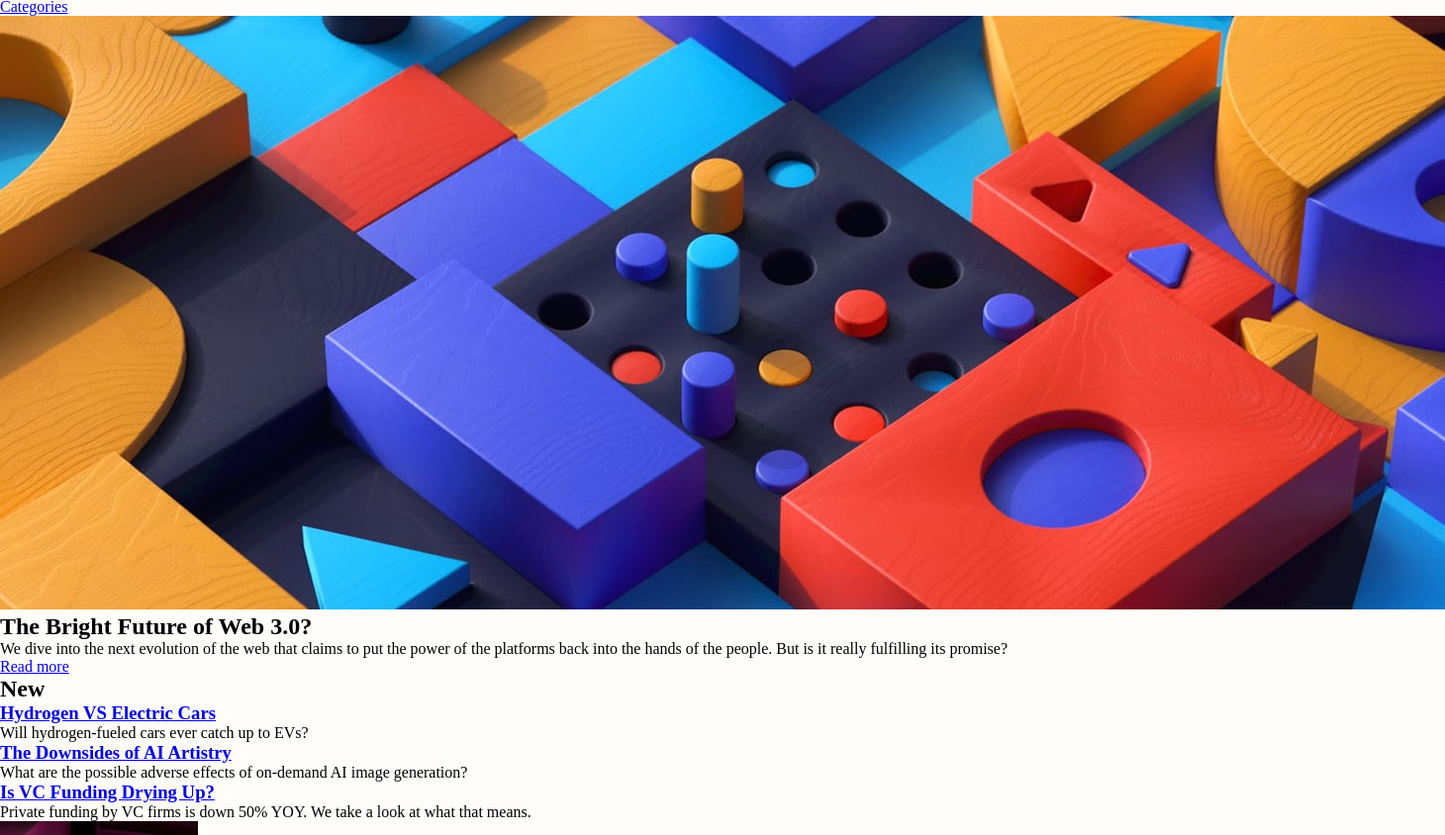
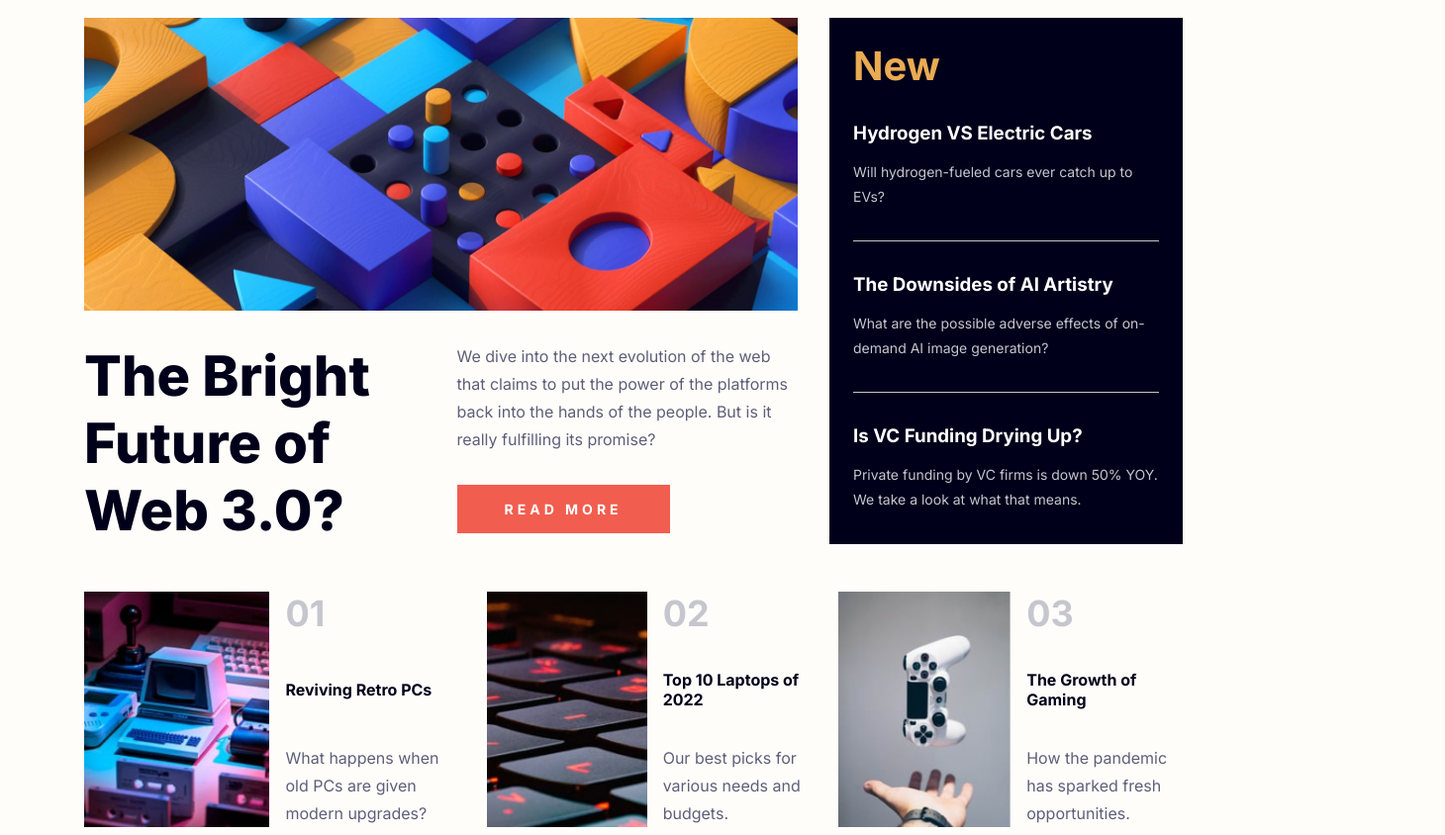
Before and after one commit to NigelDorning/frontend-mentor-news-homepage, a plain HTML site: page index.html in a window 1280 px wide. Shown: the part 118-962 px from the top of the page at 99% size, 1460 px wide, since content can reach past the window. Drawn offline with Linux system fonts and the light colour scheme.

Commit message:
Desktop styles added

```diff
--- a/index.html
+++ b/index.html
@@ -31,21 +31,27 @@
     </header>
 
     <!-- Latest articles -->
-    <section>
+    <section class="latest-articles">
       <!-- Main article -->
-      <div>
+      <div class="main">
         <picture>
           <source media="(min-width: 768px)" srcset="assets/images/image-web-3-desktop.jpg">
           <img src="assets/images/image-web-3-mobile.jpg" alt="">
         </picture>
+        <div class="main__content">
           <h1>The Bright Future of Web 3.0?</h1>
-        <p>We dive into the next evolution of the web that claims to put the power of the platforms back into the hands
+          <div>
+            <p class="main__copy">We dive into the next evolution of the web that claims to put the power of the
+              platforms back into the
+              hands
               of the people. But is it really fulfilling its promise?</p>
             <a href="#">Read more</a>
           </div>
+        </div>
+      </div>
 
       <!-- Other aticles -->
-      <div>
+      <div class="latest-articles__new">
         <h2>New</h2>
         <ul>
           <li>
@@ -71,24 +77,30 @@
     </section>
 
     <!-- Popular articles -->
-    <section>
+    <section class="popular-articles">
       <div>
         <img src="assets/images/image-retro-pcs.jpg" alt="">
+        <div class="popular-articles__content">
           <span>01</span>
           <h2>Reviving Retro PCs</h2>
           <p>What happens when old PCs are given modern upgrades?</p>
         </div>
+      </div>
       <div>
         <img src="assets/images/image-top-laptops.jpg" alt="">
+        <div class="popular-articles__content">
           <span>02</span>
           <h2>Top 10 Laptops of 2022</h2>
           <p>Our best picks for various needs and budgets.</p>
         </div>
+      </div>
       <div>
         <img src="assets/images/image-gaming-growth.jpg" alt="">
+        <div class="popular-articles__content">
           <span>03</span>
           <h2>The Growth of Gaming</h2>
           <p>How the pandemic has sparked fresh opportunities.</p>
+        </div>
       </div>
     </section>
 
--- a/style.css
+++ b/style.css
@@ -29,9 +29,167 @@ html,
 body {
     min-height: 100vh;
     background-color: var(--off-white);
+    font-family: var(--font-family);
 }
 
 main {
-    max-width: 1440px;
+    max-width: 1110px;
     margin: auto;
 }
+
+li {
+    list-style-type: none;
+}
+
+a {
+    text-decoration: none;
+    color: inherit;
+}
+
+img {
+    display: block;
+    max-width: 100%;
+}
+
+/* Header & Navigation
+   ========================================================================== */
+header,
+nav ul {
+    display: flex;
+    align-items: center;
+}
+
+header {
+    justify-content: space-between;
+    padding: 3rem 0;
+}
+
+nav ul {
+    gap: 2rem;
+}
+
+nav ul a{
+    color: var(--dark-grayish-blue);
+}
+
+/* Latest Articles
+   ========================================================================== */
+.latest-articles {
+    display: flex;
+    gap: 2rem;
+}
+
+.latest-articles .main {
+    width: 70%;
+}
+
+.latest-articles .main__content {
+    display: flex;
+    gap: 2rem;
+    margin-top: 2rem;
+}
+
+.latest-articles .main__content > * {
+    width: 50%;
+}
+
+.latest-articles .main__content h1 {
+    font-size: 3.5rem;
+    font-weight: 800;
+    color: var(--very-dark-blue);
+}
+
+.latest-articles .main__copy {
+    color: var(--dark-grayish-blue);
+    line-height: 1.75;
+}
+
+.latest-articles .main a {
+    display: inline-block;
+    background-color: var(--soft-red);
+    color: white;
+    font-weight: 700;
+    font-size: 14px;
+    text-transform: uppercase;
+    letter-spacing: .25rem;
+    padding: 1rem 3rem;
+    margin-top: 2rem;
+}
+
+.latest-articles__new {
+    width: 30%;
+    background-color: var(--very-dark-blue);
+    color: white;
+    padding: 1.5rem;
+}
+
+.latest-articles__new h2 {
+    font-size: 2.5rem;
+    color: var(--soft-orange)
+}
+
+.latest-articles__new li {
+    padding: 2rem 0;
+}
+
+.latest-articles__new li:last-child {
+    padding-bottom: 0;
+}
+
+.latest-articles__new li:not(:last-child) {
+    border-bottom: 1px solid var(--grayish-blue);
+}
+
+.latest-articles__new p {
+    font-size: 14px;
+    color: var(--grayish-blue);
+    margin-top: 1rem;
+    line-height: 1.75;
+}
+
+/* Popular Articles
+   ========================================================================== */
+.popular-articles {
+    display: flex;
+    gap: 2rem;
+    margin-top: 3rem;
+}
+
+.popular-articles > div {
+    display: flex;
+    gap: 1rem;
+}
+
+.popular-articles img {
+    width: 50%;
+}
+
+.popular-articles__content {
+    display: flex;
+    flex-flow: column;
+    justify-content: space-between;
+}
+
+.popular-articles span {
+    display: block;
+    font-size: 2.25rem;
+    font-weight: 700;
+    color: var(--grayish-blue)
+}
+
+.popular-articles h2 {
+    color: var(--very-dark-blue);
+    font-size: 1rem;
+}
+
+.popular-articles p {
+    color: var(--dark-grayish-blue);
+    line-height: 1.75;
+}
+
+/* Popular Articles
+   ========================================================================== */
+footer {
+    margin-top: 3rem;
+    text-align: center;
+}
```
Lines whose indentation alone changed are shown as unchanged.
